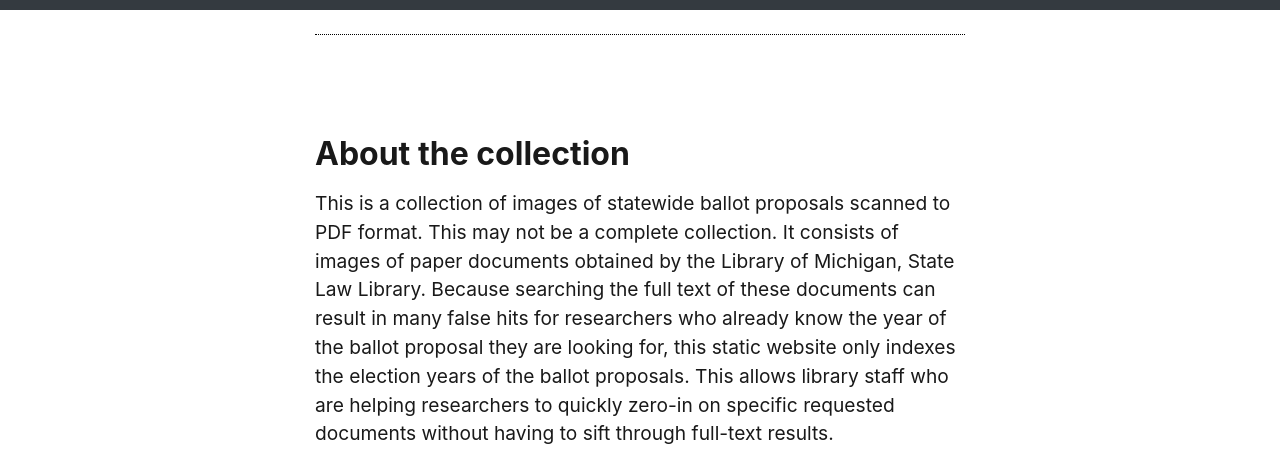
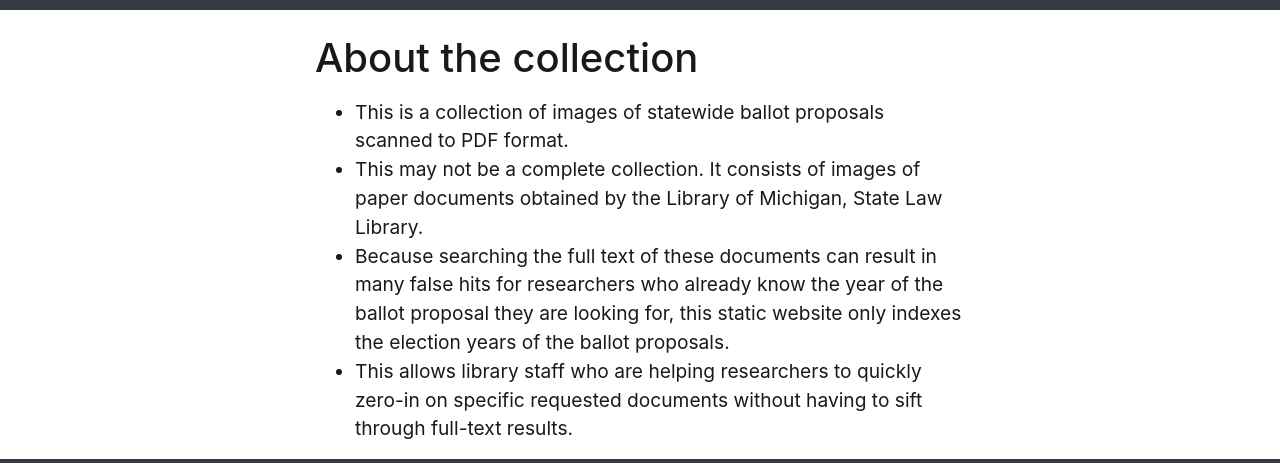
Before and after one commit to Temoshee/michiganregister, a Jekyll site: the page built from pages/about.md, in a window 1280 px wide, cut to the strip 237-700 px from the top of the page. Built offline with Jekyll 4.4.1, drawn with Linux system fonts in a browser that asks for light colours.

```diff
--- a/pages/about.md
+++ b/pages/about.md
@@ -8,10 +8,9 @@ credits: false
 # Look in _includes/feature for options to add features to the page
 ---
 
-## About the collection
+# About the collection
 
-This is a collection of images of statewide ballot proposals scanned to PDF format.
-This may not be a complete collection. It consists of images of paper documents obtained by the Library of Michigan, State Law Library.
-Because searching the full text of these documents can result in many false hits for researchers who already know the year of the ballot proposal they are
-looking for, this static website only indexes the election years of the ballot proposals. This allows library staff who are helping researchers to quickly zero-in
-on specific requested documents without having to sift through full-text results.
++ This is a collection of images of statewide ballot proposals scanned to PDF format.
++ This may not be a complete collection. It consists of images of paper documents obtained by the Library of Michigan, State Law Library.
++ Because searching the full text of these documents can result in many false hits for researchers who already know the year of the ballot proposal they are looking for, this static website only indexes the election years of the ballot proposals.
++ This allows library staff who are helping researchers to quickly zero-in on specific requested documents without having to sift through full-text results.
```
